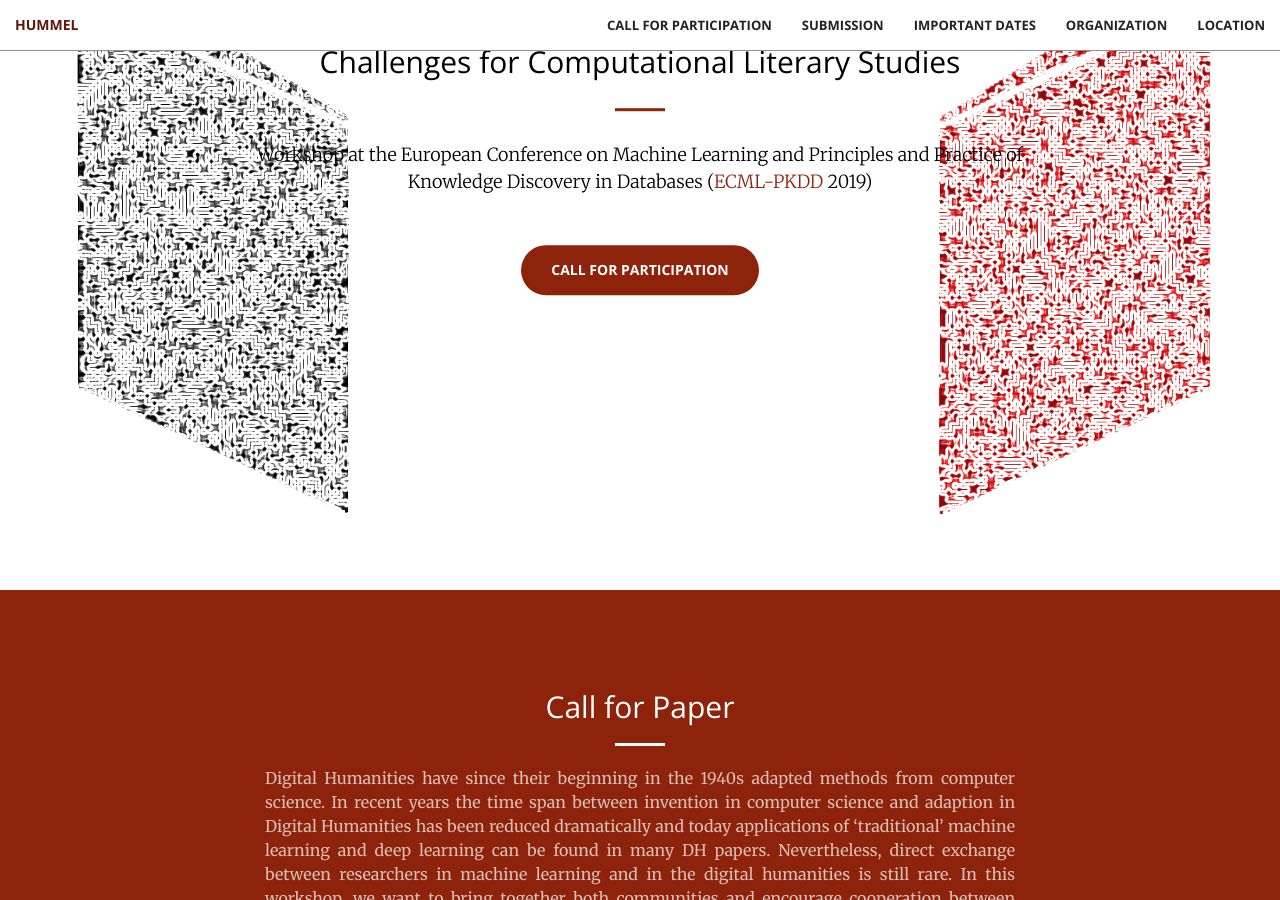
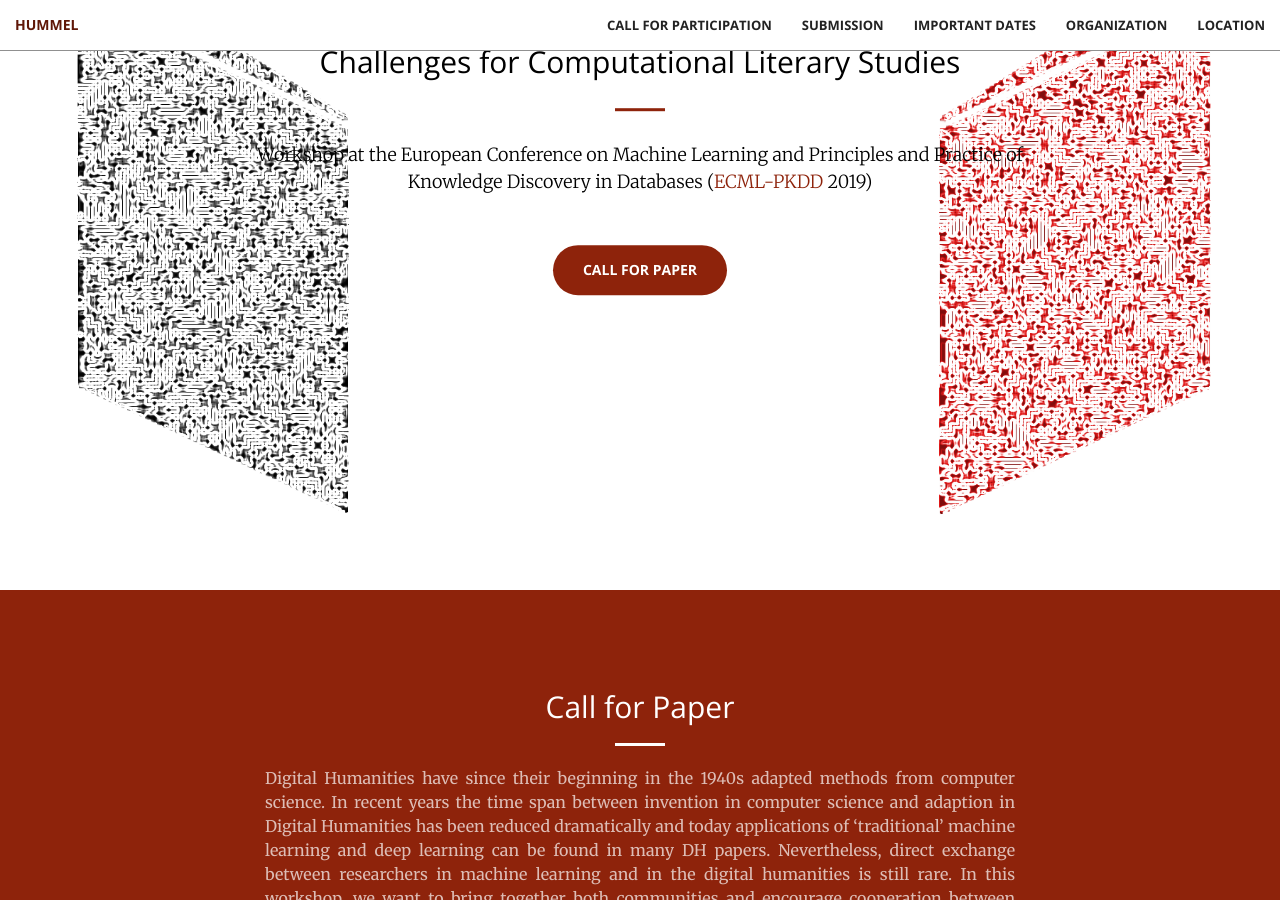
Before and after one commit to cophi-wue/ecml19.hummel.github.io, a Jekyll site: the page built from index.html, in a window 1280 px wide and 900 px high, scrolled down 310 px. Built offline with Jekyll 4.4.1, drawn with Linux system fonts in a browser that asks for light colours.

Commit message:
Update header.html

```diff
--- a/_includes/header.html
+++ b/_includes/header.html
@@ -5,7 +5,7 @@
             <h2 style="color:black";>Challenges for Computational Literary Studies</h2>
             <hr>
             <p style="color:black";>Workshop at the European Conference on Machine Learning and Principles and Practice of Knowledge Discovery in Databases (<a href="http://ecmlpkdd2019.org/">ECML-PKDD</a> 2019)</p>
-            <a href="#cfp" class="btn btn-primary btn-xl page-scroll">Call for Participation</a>
+            <a href="#cfp" class="btn btn-primary btn-xl page-scroll">Call for Paper</a>
         </div>
     </div>
 </header>
```
